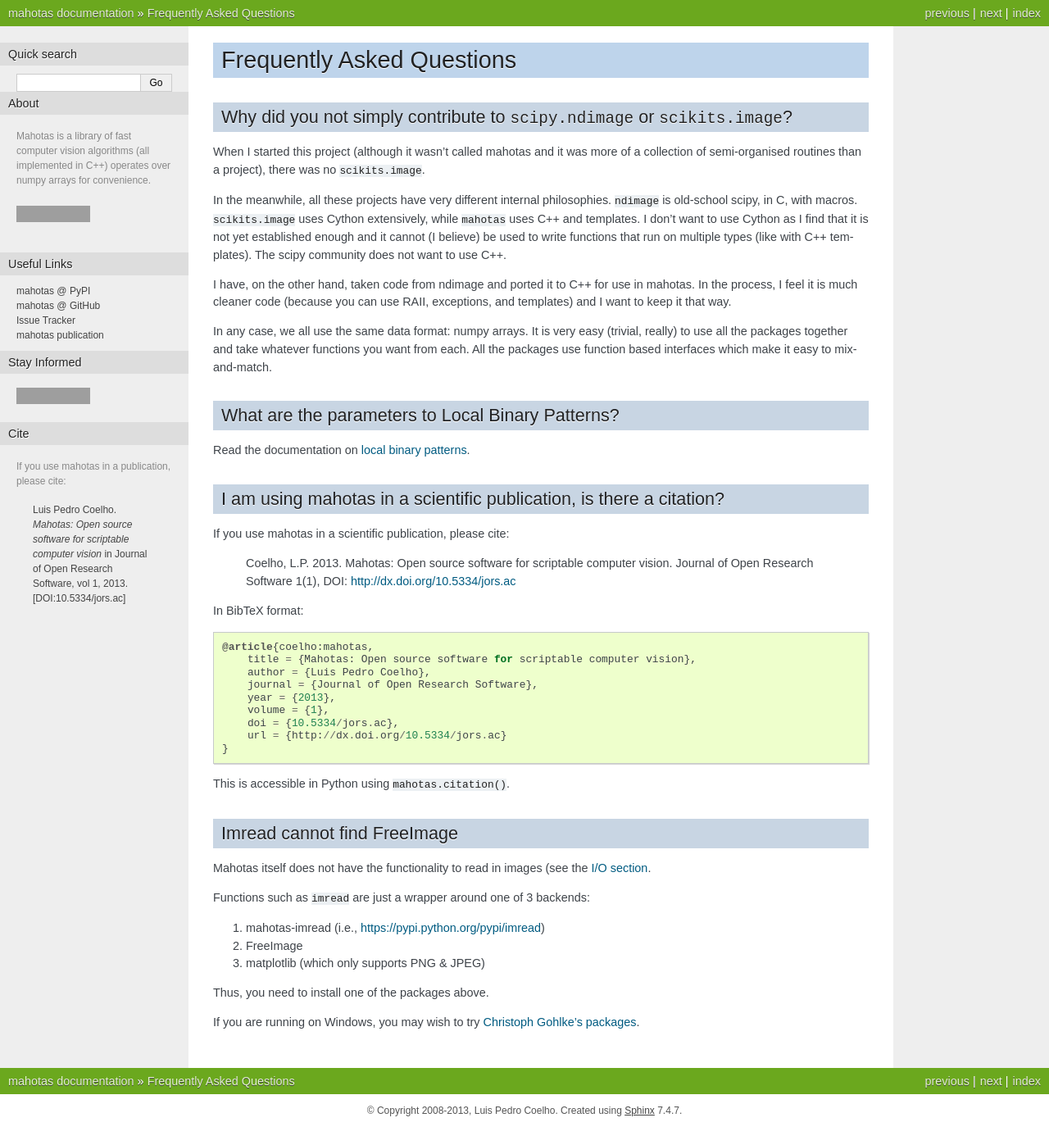
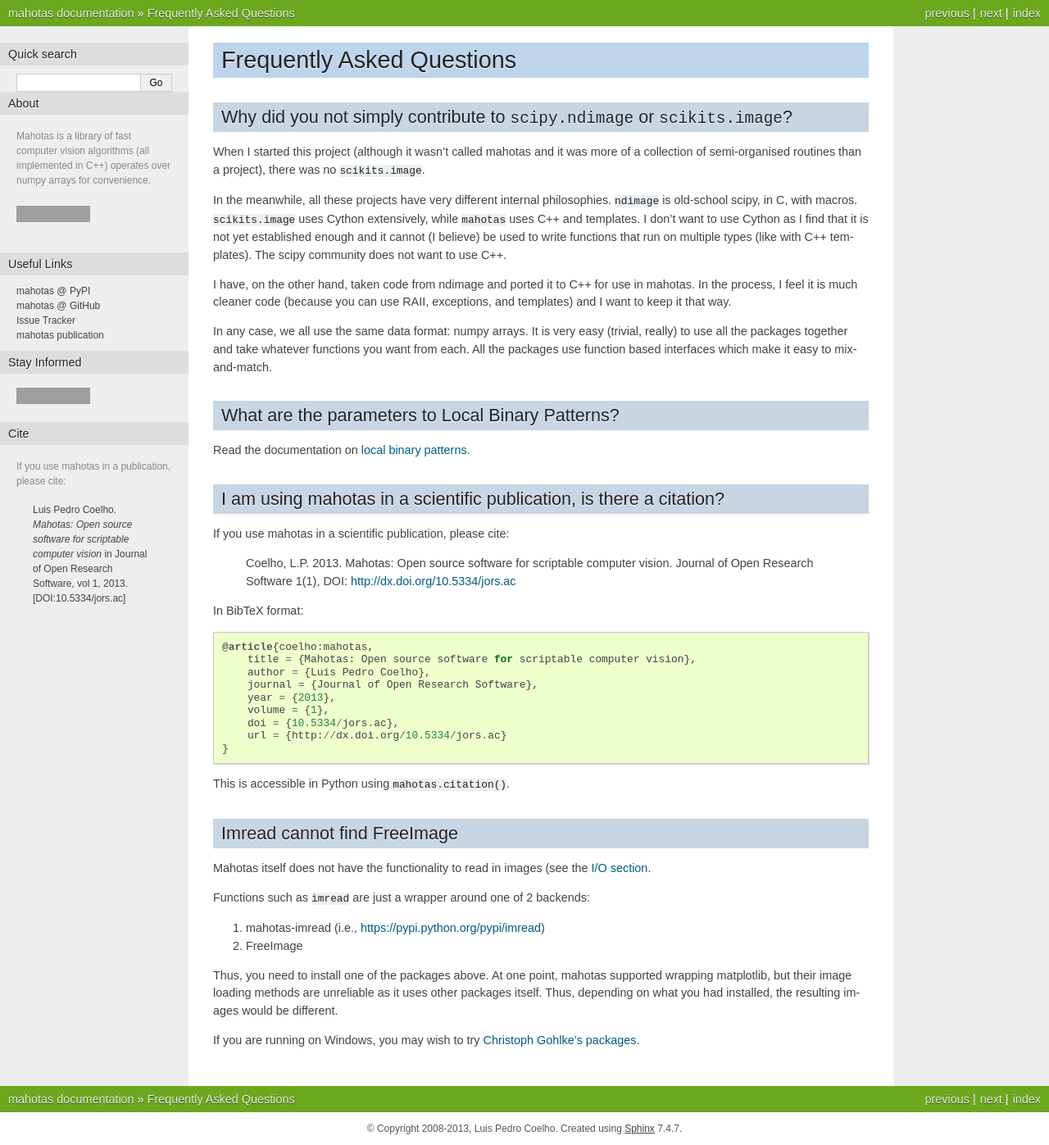
Before and after one commit to luispedro/mahotas, a Sphinx documentation site: the page built from docs/source/faq.rst, in a window 1280 px wide. Shown: the whole page at 82% size. Built offline with Sphinx 7.4.7, drawn with Linux system fonts in a browser that asks for light colours; formulas are drawn with MathJax 3; the version number could not be read and is left out; before the commit the page ends 1375 px from its top, so only the background shows below that; grey boxes are pictures that could not be loaded.

Commit message:
DOC Update documentation as matplotlib IO is gone

```diff
--- a/docs/source/faq.rst
+++ b/docs/source/faq.rst
@@ -59,13 +59,15 @@ Imread cannot find FreeImage
 Mahotas itself does not have the functionality to read in images (see the `I/O
 section <io.html>`__.
 
-Functions such as ``imread`` are just a wrapper around one of 3 backends:
+Functions such as ``imread`` are just a wrapper around one of 2 backends:
 
 1. mahotas-imread (i.e., https://pypi.python.org/pypi/imread)
 2. FreeImage
-3. matplotlib (which only supports PNG & JPEG)
 
-Thus, you need to install one of the packages above.
+Thus, you need to install one of the packages above. At one point, mahotas
+supported wrapping matplotlib, but their image loading methods are unreliable
+as it uses other packages itself.  Thus, depending on what you had installed,
+the resulting images would be different.
 
 If you are running on Windows, you may wish to try `Christoph Gohlke's packages
 <http://www.lfd.uci.edu/~gohlke/pythonlibs/#mahotas>`__.
--- a/docs/source/principles.rst
+++ b/docs/source/principles.rst
@@ -59,7 +59,7 @@ Mahotas tries to avoid dependencies.
 
 Right now, building mahotas depends on a C++ compiler, numpy. These are
 unlikely to ever change. To run mahotas, we need numpy. In order to read
-images, we need one of (1) imread, (2) FreeImage, or (3) matplotlib.
+images, we need one of (1) imread or (2) FreeImage.
 
 The imread/freeimage dependency is a soft dependency: everything, except for imread
 works without it. The code is written to ensure that ``import``-ing mahotas
```
